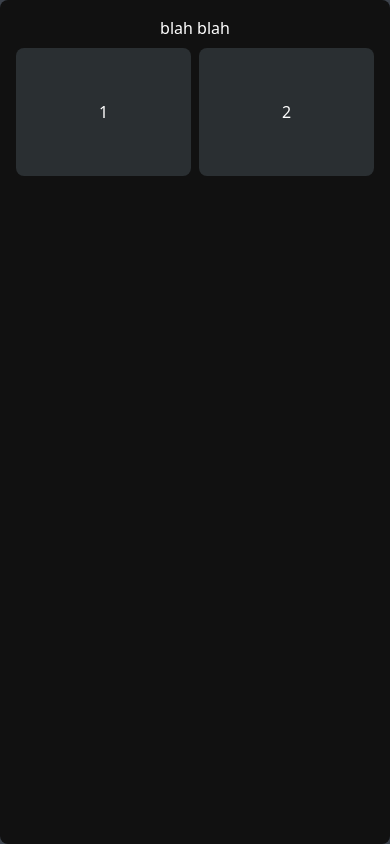
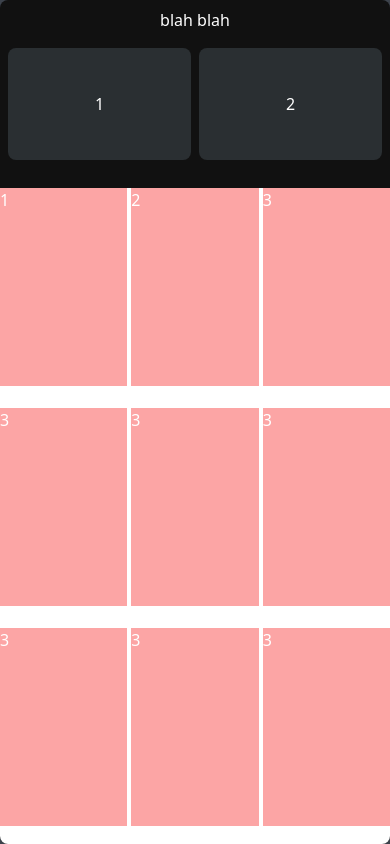
Before and after one commit to milmilkim/pototo, a React (Vite) app: page / in a window 390 px wide. Built offline with nearby package versions, Linux system fonts and the light colour scheme.

Commit message:
feat: 홈 레이아웃

```diff
--- a/src/App.tsx
+++ b/src/App.tsx
@@ -2,16 +2,35 @@ import { useState } from 'react';
 import Pototo from './Pototo';
 
 const App = () => {
-  const [status, setStatus] = useState('home');
+  const [status] = useState('home');
 
   return (
-    <main className='md:w-full lg:w-[500px] h-screen lg:h-[calc(100vh-1rem)] lg:my-2  p-4  max-h-[890px] m-auto rounded-lg bg-main-bg overflow-auto flex flex-col'>
+    <main className='md:w-full lg:w-[500px] h-screen lg:h-[calc(100vh-1rem)] lg:my-2 max-h-[890px] m-auto rounded-lg bg-main-bg overflow-auto flex flex-col'>
       {status === 'home' ? (
-        <div>
-          <div className='mb-2 justify-center items-center w-full text-center'><h2>blah blah</h2></div>
-          <div className='flex gap-2 justify-between h-32 '>
-            <div className=' w-1/2 bg-common rounded-lg flex justify-center items-center'>1</div>
-            <div className=' w-1/2 bg-common rounded-lg flex justify-center items-center'>2</div>
+        <div className='flex flex-col h-full'>
+          <div className='my-2 justify-center items-center w-full text-center'>
+            <h2>blah blah</h2>
+          </div>
+          <div className='flex gap-2 justify-between h-32 p-2'>
+            <div className=' w-1/2 bg-common rounded-lg flex justify-center items-center'>
+              1
+            </div>
+            <div className=' w-1/2 bg-common rounded-lg flex justify-center items-center'>
+              2
+            </div>
+          </div>
+
+          <div className='bg-white mt-5 flex-grow overflow-auto grid grid-cols-3 gap-1'>
+            <div className='bg-red-300 aspect-9/16'>1</div>
+            <div className='bg-red-300 aspect-9/16'>2</div>
+            <div className='bg-red-300 aspect-9/16'>3</div>
+            <div className='bg-red-300 aspect-9/16'>3</div>
+            <div className='bg-red-300 aspect-9/16'>3</div>
+            <div className='bg-red-300 aspect-9/16'>3</div>
+            <div className='bg-red-300 aspect-9/16'>3</div>
+            <div className='bg-red-300 aspect-9/16'>3</div>
+            <div className='bg-red-300 aspect-9/16'>3</div>
+
           </div>
         </div>
       ) : (
--- a/src/index.css
+++ b/src/index.css
@@ -2,6 +2,29 @@
 @tailwind components;
 @tailwind utilities;
 
-body, html {
-  @apply text-white bg-main-bg-light;
+@layer base {
+  body,
+  html {
+    @apply text-white bg-main-bg-light;
+    scrollbar-gutter: none;
+
+    *::-webkit-scrollbar {
+      width: 8px;
+    }
+
+    *::-webkit-scrollbar-track {
+      background: rgba(0,0,0,0.1);
+    }
+
+    *::-webkit-scrollbar-thumb {
+      background-color: #d9d9d9;
+    }
+
+    *::-webkit-scrollbar-thumb {
+      border-radius: 10px;
+      background: rgba(0,0,0,0.2);
+    }
+
+
+  }
 }
--- a/tailwind.config.js
+++ b/tailwind.config.js
@@ -7,7 +7,11 @@ export default {
         'main-bg-light': '#3C424B',
         'main-bg': '#111111',
         'common': '#2A2F32',
+        'primary': '#BB86FC',
       },
+      aspectRatio: {
+        '9/16': '9/14'
+      }
     },
   },
   plugins: [],
```
